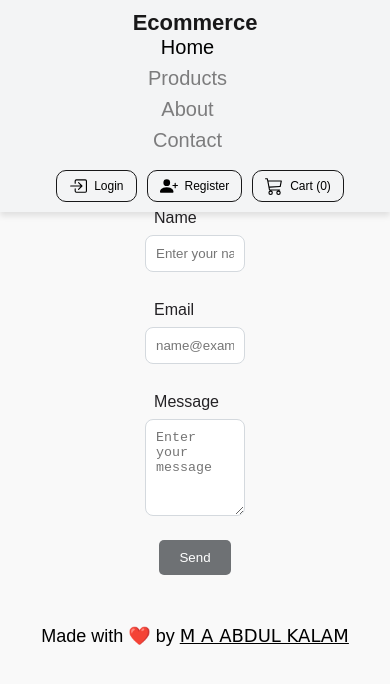
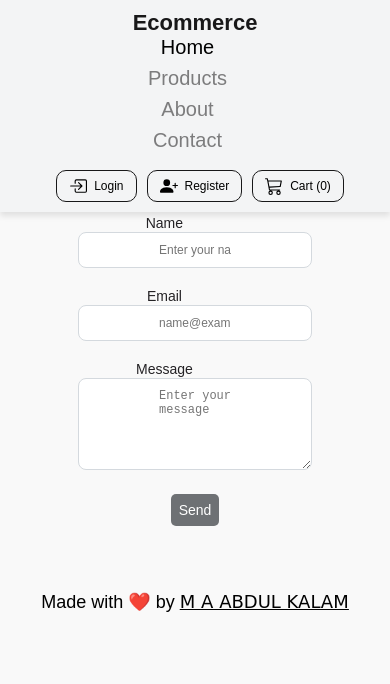
Before and after one commit to MAAbdulKalam/Ecommerce-application-using-API, a plain HTML site: page ecommerce Project/contact.html in a window 390 px wide. Drawn offline with Linux system fonts and the light colour scheme.

Commit message:
Responsive Design for Contact Us Page done

```diff
--- a/ecommerce Project/assets/css/style.css
+++ b/ecommerce Project/assets/css/style.css
@@ -227,26 +227,6 @@ section .filter-buttons .filter-btn:hover {
     background-color: #34383a;
 }
 
-/* End credits - my name */
-.myNameatBottom {
-    text-align: center;
-    margin-top: 50px;
-    font-size: large;
-}
-
-.myNameatBottom .underlined {
-    text-decoration: underline;
-    font-family: cursive;
-}
-
-.underlined a {
-    text-decoration: underline;
-}
-
-.myNameatBottom a {
-    color: black;
-}
-
 /* About Us page styles */
 
 .containerAboutUs {
@@ -306,14 +286,18 @@ section .filter-buttons .filter-btn:hover {
 
 /* contact Us page styles */
 
-.form-group {
-    margin-bottom: 20px;
+.form-container h2 {
+    text-align: center;
+    font-size: 36px;
+    color: #242225;
+    margin-bottom: 10px;
 }
 
 label {
-    display: flex;
-    margin: 29px 0 8px 39.5%;
+    display: block;
+    font-size: 16px;
     color: #242225;
+    margin: 1% 17% 1px auto;
 }
 
 input,
@@ -323,6 +307,16 @@ textarea {
     border: 1px solid #D4D9DE;
     border-radius: 8px;
     color: #66798E;
+}
+
+.error {
+    color: red;
+    font-size: 14px;
+    margin-top: 5px;
+}
+
+.form-group {
+    margin-bottom: 20px;
 }
 
 textarea {
@@ -339,7 +333,6 @@ textarea {
     display: block;
     margin: 20px auto 0;
 }
-
 
 /* Cart page */
 .empty-cart-message-container {
@@ -367,6 +360,27 @@ textarea {
     text-decoration: none;
     border-radius: 5px;
     margin-top: 20px;
+}
+
+
+/* End credits - my name */
+.myNameatBottom {
+    text-align: center;
+    margin-top: 50px;
+    font-size: large;
+}
+
+.myNameatBottom .underlined {
+    text-decoration: underline;
+    font-family: cursive;
+}
+
+.underlined a {
+    text-decoration: underline;
+}
+
+.myNameatBottom a {
+    color: black;
 }
 
 
@@ -624,3 +638,62 @@ textarea {
         height: 150px;
     }
 }
+
+
+/* Responsive Design for Contact Us Page Styles */
+@media screen and (max-width: 1024px) {
+
+    /* Tablet */
+    .form-container {
+        max-width: 100%;
+        margin-top: 37%;
+    }
+
+    .form-container h2 {
+        font-size: 28px;
+    }
+
+    label {
+        font-size: 14px;
+        /* text-align: center; */
+    }
+
+    input,
+    textarea {
+        font-size: 14px;
+        padding: 10px 80px;
+    }
+
+    .contactSendBtn {
+        padding: 8px 16px;
+    }
+}
+
+@media screen and (max-width: 600px) {
+
+    /* Mobile */
+    .form-container {
+        max-width: 95%;
+        padding: 15px;
+        margin-top: 35%;
+    }
+
+    .form-container h2 {
+        font-size: 24px;
+    }
+
+    label {
+        font-size: 14px;
+    }
+
+    input,
+    textarea {
+        font-size: 12px;
+        padding: 10px 80px;
+    }
+
+    .contactSendBtn {
+        font-size: 14px;
+        padding: 8px;
+    }
+}
```
